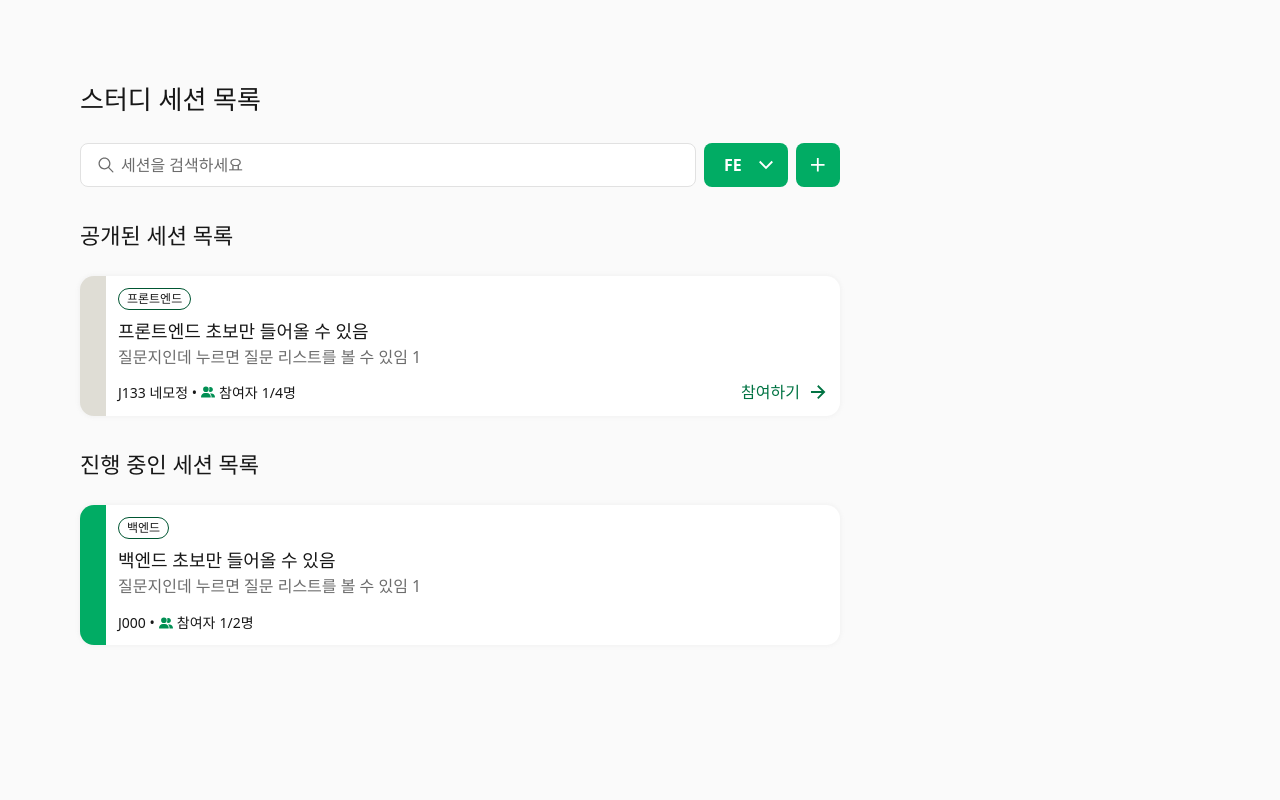
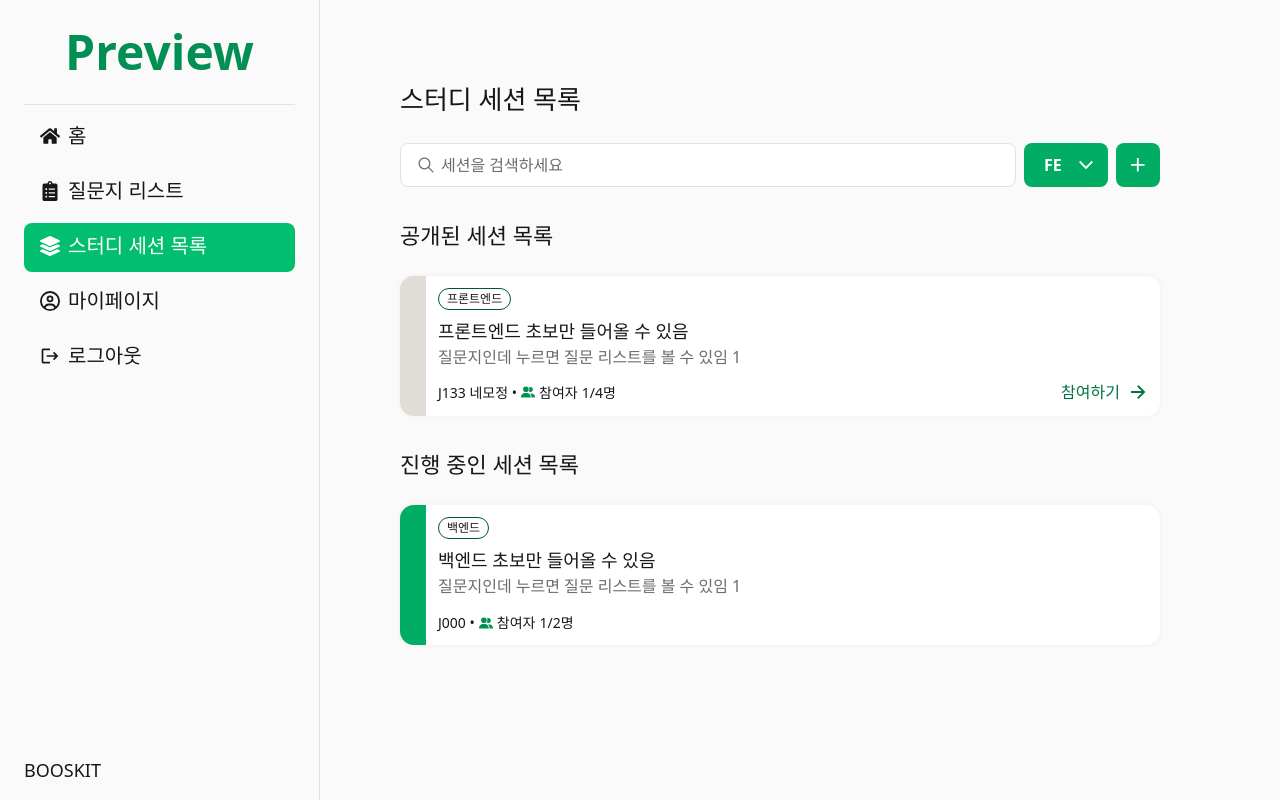
Before and after one commit to yiseungyun/Preview.refactor, a React (Vite) app in the folder frontend/: page /sessions in a window 1280 px wide. Built offline with nearby package versions, Linux system fonts and the light colour scheme; a web font is replaced by a local one.

Commit message:
feat: 세션페이지에 사이드바를 추가

```diff
--- a/frontend/src/pages/SessionListPage.tsx
+++ b/frontend/src/pages/SessionListPage.tsx
@@ -5,6 +5,7 @@ import { useNavigate } from "react-router-dom";
 import { IoMdAdd } from "react-icons/io";
 import SearchBar from "@/components/common/SearchBar.tsx";
 import useToast from "@/hooks/useToast";
+import Sidebar from "@components/common/Sidebar.tsx";
 
 interface Session {
   id: number;
@@ -84,7 +85,9 @@ const SessionListPage = () => {
   };
 
   return (
-    <section className={"flex flex-col gap-8 max-w-7xl w-screen h-screen p-20"}>
+    <section className={"flex w-screen h-screen "}>
+      <Sidebar />
+      <div className={"flex flex-col gap-8 max-w-7xl p-20"}>
         <div>
           <h1 className={"text-bold-l mb-6"}>스터디 세션 목록</h1>
           <div className={"h-11 flex gap-2 w-[47.5rem]"}>
@@ -144,6 +147,7 @@ const SessionListPage = () => {
             )}
           </ul>
         </div>
+      </div>
     </section>
   );
 };
```
Lines whose indentation alone changed are shown as unchanged.
